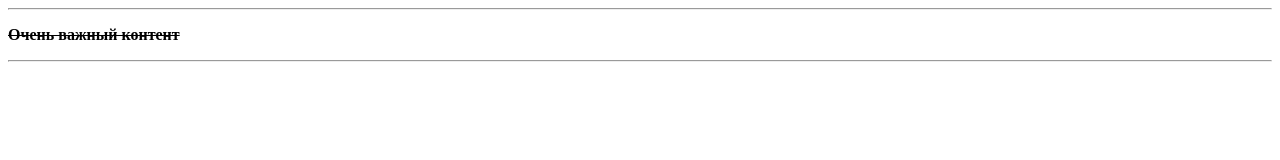
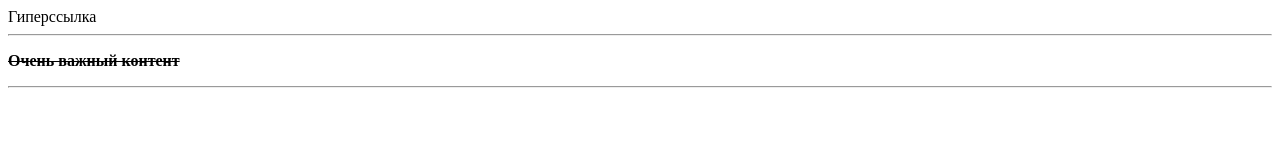
Before and after one commit to WebHeroSchool/third-attemp, a plain HTML site: page index.html in a window 1280 px wide. Drawn offline with Linux system fonts and the light colour scheme.

Commit message:
Добавлена гиперссылка

```diff
--- a/index.html
+++ b/index.html
@@ -5,6 +5,7 @@
     <title>Заголовок этой веб-страницы</title>
   </head>
   <body>
+    <a>Гиперссылка</a>
     <hr>
     <p><b><s>Очень важный контент</s></b></p>
     <hr>
```
